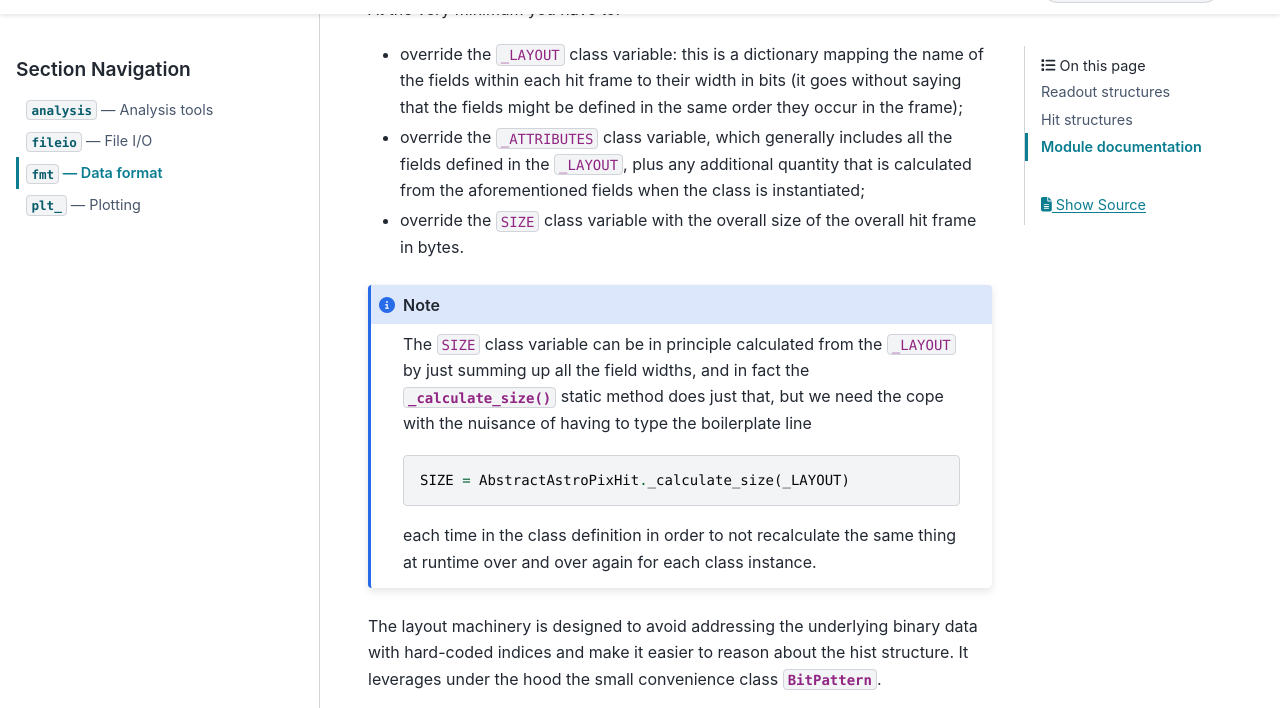
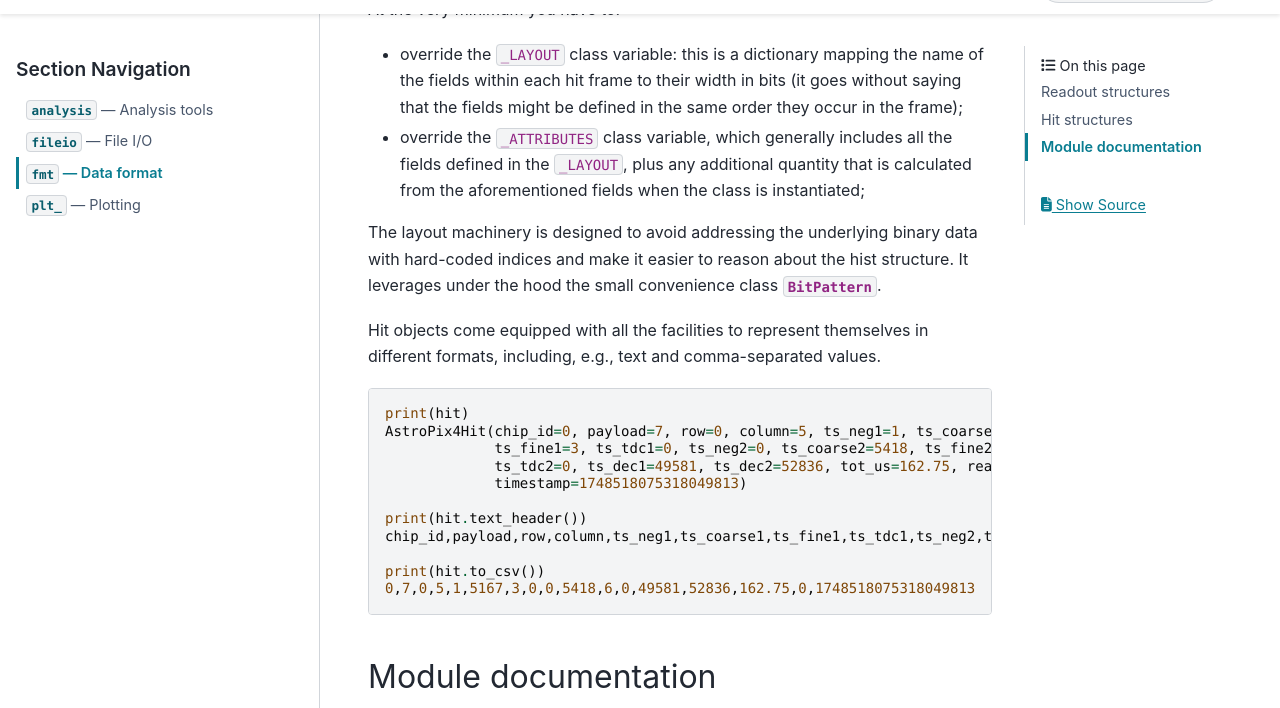
Before and after one commit to AstroPix/astropix-analysis, a Sphinx documentation site: the page built from docs/fmt.rst, in a window 1280 px wide and 900 px high, scrolled down 3345 px, cut to the strip 50-758 px from the top of the window. Built offline with Sphinx 7.4.7 and the PyData theme 0.15.4, drawn with Linux system fonts in a browser that asks for light colours; formulas are drawn with MathJax 3.

Commit message:
hit _SIZE class variable automatically calculated via a custom metaclass.

```diff
--- a/docs/fmt.rst
+++ b/docs/fmt.rst
@@ -147,23 +147,6 @@ At the very minimum you have to:
 * override the ``_ATTRIBUTES`` class variable, which generally includes all the
   fields defined in the ``_LAYOUT``, plus any additional quantity that is
   calculated from the aforementioned fields when the class is instantiated;
-* override the ``SIZE`` class variable with the overall size of the overall hit
-  frame in bytes.
-
-.. note::
-
-   The ``SIZE`` class variable can be in principle calculated from the ``_LAYOUT``
-   by just summing up all the field widths, and in fact the
-   :meth:`~astropix_analysis.fmt.AbstractAstroPixHit._calculate_size()` static
-   method does just that, but we need the cope with the nuisance of having to type
-   the boilerplate line
-
-   .. code-block:: python
-
-      SIZE = AbstractAstroPixHit._calculate_size(_LAYOUT)
-
-   each time in the class definition in order to not recalculate the same thing
-   at runtime over and over again for each class instance.
 
 The layout machinery is designed to avoid addressing the underlying binary data
 with hard-coded indices and make it easier to reason about the hist structure.
```
Also changed, not shown: 1 other file.
